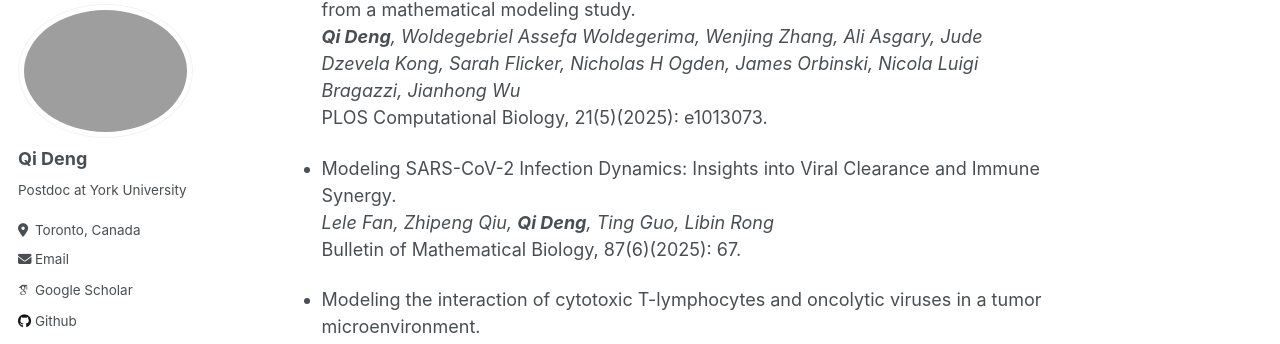
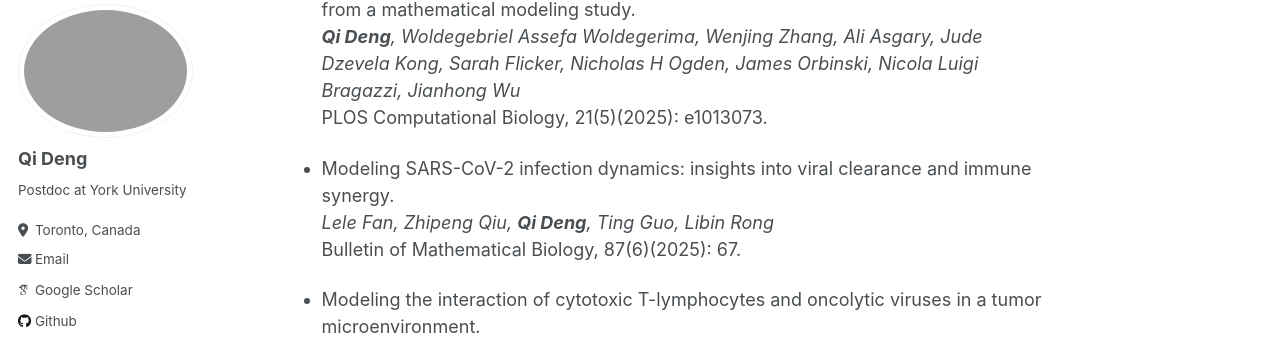
Before and after one commit to qideng-math/qideng-math.github.io, a Jekyll site: the page built from _pages/about.md, in a window 1280 px wide and 900 px high, scrolled down 523 px. Shown: the part 102-446 px from the top of the window. Built offline with Jekyll 4.4.1, drawn with Linux system fonts in a browser that asks for light colours; some web fonts are replaced.

```diff
--- a/_pages/about.md
+++ b/_pages/about.md
@@ -18,7 +18,7 @@ Publications
 *__Qi Deng__, Woldegebriel Assefa Woldegerima, Wenjing Zhang, Ali Asgary, Jude Dzevela Kong, Sarah Flicker, Nicholas H Ogden, James Orbinski, Nicola Luigi Bragazzi, Jianhong Wu*\
 PLOS Computational Biology, 21(5)(2025): e1013073.
 
-* Modeling SARS-CoV-2 Infection Dynamics: Insights into Viral Clearance and Immune Synergy.\
+* Modeling SARS-CoV-2 infection dynamics: insights into viral clearance and immune synergy.\
 *Lele Fan, Zhipeng Qiu, __Qi Deng__, Ting Guo, Libin Rong*\
 Bulletin of Mathematical Biology, 87(6)(2025): 67.
 
```
